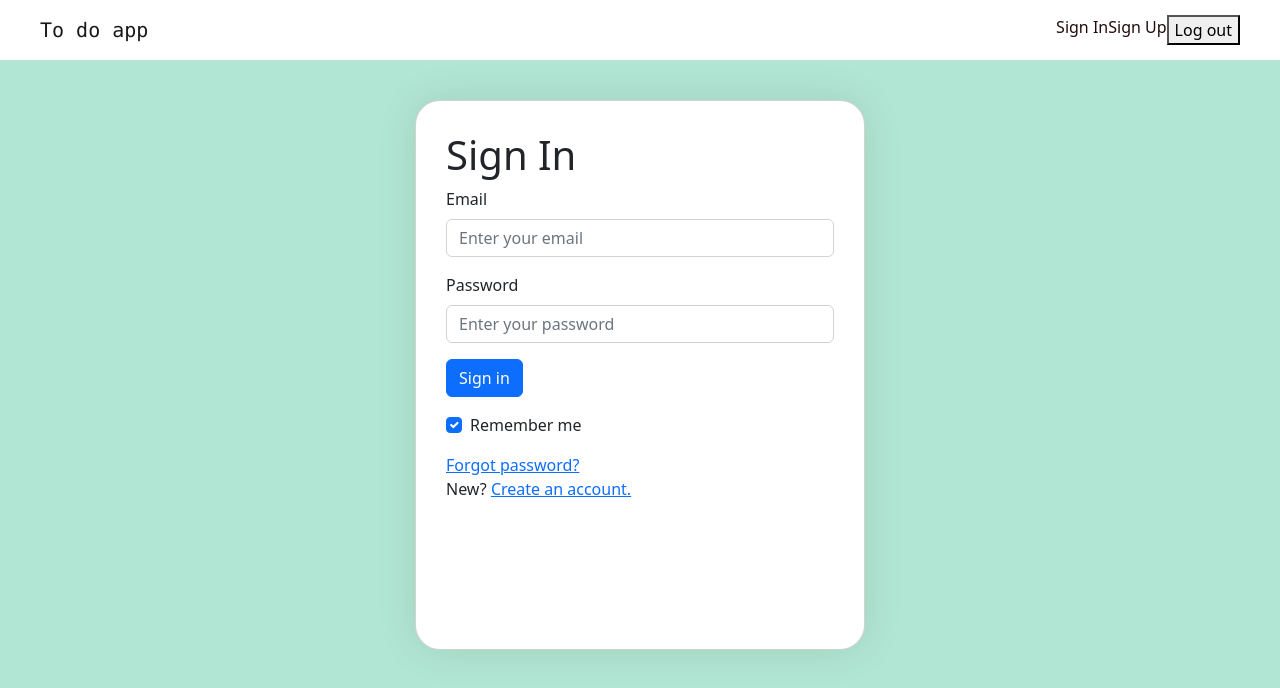
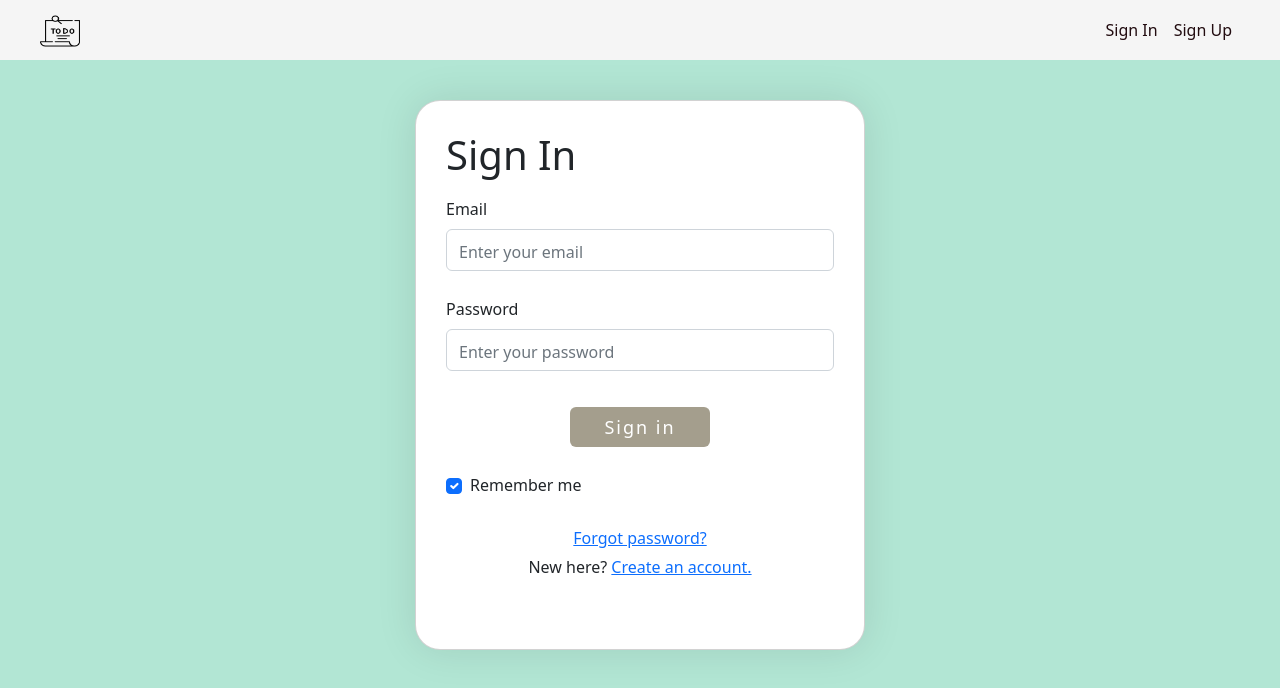
Before and after one commit to Ksenialit/todo-app-project, a Vue app: page /sign-in in a window 1280 px wide. Shown: the top 688 px of the page. Built offline with nearby package versions, Linux system fonts and the light colour scheme.

Commit message:
style finished

```diff
--- a/src/components/Nav.vue
+++ b/src/components/Nav.vue
@@ -1,13 +1,13 @@
 <template>
   <nav class="nav navbar">
     <div>
-      <a class="navbar-brand font-monospace" href="#">To do app</a>
+      <a class="navbar-brand" href="#"><img src="../assets/logo.png" alt="Logo" width="40" height="34" class="d-inline-block align-text-top" /></a>
     </div>
     <div>
       <ul class="nav-items navbar-nav">
-        <li><RouterLink to="/sign-in">Sign In</RouterLink></li>
-        <li><RouterLink to="/sign-up">Sign Up</RouterLink></li>
-        <li><button @click="signOut">Log out</button></li>
+        <li v-if="!this.user" class="p-2"><RouterLink to="/sign-in">Sign In</RouterLink></li>
+        <li v-if="!this.user" class="p-2"><RouterLink to="/sign-up">Sign Up</RouterLink></li>
+        <li v-if="this.user"><button @click="signOut">Log out</button></li>
       </ul>
     </div>
   </nav>
@@ -35,7 +35,7 @@
 
 <style scoped>
   .nav {
-    background-color: white;
+    background-color: #F5F5F5;
     margin-bottom: 40px;
     display: flex;
     justify-content: space-between;
--- a/src/components/SignIn.vue
+++ b/src/components/SignIn.vue
@@ -1,29 +1,29 @@
 <template>
     <h1>Sign In</h1>
-    <form @submit="submit">
+    <form @submit="handleSignIn">
         <div>
             <div class="mb-3">
                 <label for="email" class="form-label">Email</label>
                 <input type="email" placeholder="Enter your email" name="email" v-model="email" class="form-control" required>
             </div>
-            <!-- validar el email en la misma página-->
+
             <div class="mb-3">
-            <label for="password" class="form-label">Password</label>
-            <input type="password" placeholder="Enter your password" name="password" v-model="password" class="form-control" required>
+                <label for="password" class="form-label">Password</label>
+                <input type="password" placeholder="Enter your password" name="password" v-model="password" class="form-control" required>
             </div>
 
-            <div class="mb-3">
-                <button class="btn btn-primary" type="submit" @click="handleSignIn">Sign in</button>
+            <div class="mb-3 button-div">
+                <button class="btn btn-primary" type="submit">Sign in</button>
             </div>
 
             <div class="mb-3 form-check">
-                <input class="form-check-input" type="checkbox" checked="checked" name="remember">
-                <label class="form-check-label">Remember me</label>
+                <input class="form-check-input me-2" type="checkbox" checked="checked" name="remember">
+                <label class="form-check-label mb-2">Remember me</label>
             </div>
 
-            <div class="mb-3">
+            <div class="mb-3 div-links">
                 <a href="">Forgot password?</a>
-                <p>New? <RouterLink to="/Sign-up">Create an account.</RouterLink></p>
+                <p>New here? <RouterLink to="/Sign-up">Create an account.</RouterLink></p>
             </div>
         </div>
     </form>
@@ -68,4 +68,43 @@
 
 <style scoped>
 
+    div label, div input {
+        padding-top: 10px;
+        font-size: 16px;
+    }
+
+    .button-div {
+        display: flex;
+        justify-content: center;
+    }
+
+    .form-check {
+        display: flex;
+        flex-direction: row;
+        align-items: center;
+    }
+
+    button {
+        width: 140px;
+        height: 40px;
+        font-size: 18px;
+        background-color: #A49E8D;
+        border: none;
+        letter-spacing: 2px;
+        margin-top: 20px;
+    }
+
+    button:hover {
+        background-color: #220C10;
+    }
+
+    .div-links {
+        display: flex;
+        flex-direction: column;
+        align-items: center;
+    }
+    div a, div p {
+        padding-top: 5px;
+    }
+
 </style>
--- a/src/components/SignUp.vue
+++ b/src/components/SignUp.vue
@@ -1,6 +1,7 @@
 <template>
+    <div id="create-account">
         <h1>Create an account</h1>
-    <form @submit="submit">
+        <form @submit="handleSignUp">
             <div>
                 <div class="mb-3">
                     <label class="form-label" for="email">Email</label>
@@ -9,31 +10,36 @@
 
                 <div class="mb-3">
                     <label class="form-label" for="password">Password</label>
-                <input class="form-control" type="password" placeholder="Enter your password" name="password" v-model="password" required>
+                    <input class="form-control" type="password" placeholder="Enter your password" name="password" minlength="6" v-model="password" required>
                 </div>
 
                 <div class="mb-3">
                     <label class="form-label" for="repeat-password">Repeat password</label>
-                <input class="form-control" type="password" placeholder="Repeat your password" name="repeat-password" required>
-                <!-- validate second password with function-->
+                    <input class="form-control" type="password" placeholder="Repeat your password" name="repeat-password" minlength="6" v-model="repeatPassword" required>
+
                 </div>
 
                 <div class="mb-3 form-check">
-                <input class="form-check-input" type="checkbox" checked="checked" name="remember">
-                <label class="form-check-label">Remember me</label>
+                    <input class="form-check-input me-2" type="checkbox" checked="checked" name="remember">
+                    <label class="form-check-label mb-2">Remember me</label>
                 </div>
 
                 <div class="mb-3">
                     <p class="form-text">By creating an account, you agree to the Terms of Service and Privacy Policy.</p>
                 </div>
 
-            <div class="mb-3">
-                <button class="btn btn-primary" type="submit" @click="handleSignUp">Sign Up</button>
+                <div class="mb-3 button-div">
+                    <button class="btn btn-primary" type="submit">Sign Up</button>
                 </div>
 
             </div>
-        <!--email de confirmación y alerta de que tiene que confirmar email-->
+
         </form>
+    </div>
+
+    <div id="email-confirmation">
+        <p>You're just one step away from creating you account. Please comfirm your email addres.</p>
+    </div>
   </template>
 
   <script>
@@ -46,7 +52,8 @@
     data() {
         return {
             email: '',
-            password: ''
+            password: '',
+            repeatPassword: ''
         }
     },
     computed: {
@@ -56,16 +63,24 @@
         ... mapActions(UserStore, ['signUp']),
         async handleSignUp(event) {
             event.preventDefault()
+            if (this.validatePassword()) {
                 const userData = {
                     email: this.email,
-                password: this.password
+                    password: this.password,
                 }
                 try {
                     await this.signUp(userData)
+                    document.getElementById('create-account').style.display = 'none'
+                    document.getElementById('email-confirmation').style.display = 'block'
                 } catch (error) {
-                alertexists('User already ')
+                    alert('User already exists')
                 }
-
+            } else {
+                alert('Passwords do not match')
+            }
+        },
+        validatePassword () {
+            return this.password === this.repeatPassword
         }
     },
     }
@@ -73,5 +88,38 @@
   </script>
 
   <style scoped>
+    #create-account {
+        display: block;
+    }
+    #email-confirmation {
+        display: none;
+    }
+    div label, div input {
+        padding-top: 6px;
+    }
 
+    .form-check {
+        display: flex;
+        flex-direction: row;
+        align-items: center;
+    }
+
+
+    .button-div {
+        display: flex;
+        justify-content: center;
+    }
+
+    button {
+        width: 140px;
+        height: 40px;
+        font-size: 18px;
+        background-color: #A49E8D;
+        border: none;
+        letter-spacing: 2px;
+    }
+
+    button:hover {
+        background-color: #220C10;
+    }
   </style>
--- a/src/pages/Dashboard.vue
+++ b/src/pages/Dashboard.vue
@@ -1,8 +1,8 @@
 <template>
-  <h2 class="font-monospace">Welcome back!</h2>
+  <h2>Welcome back!</h2>
   <section class="card">
     <div>
-      <h3 class="text-center font-monospace">To do list</h3>
+      <h3 class="text-center">To do list</h3>
 
       <div class="todo-input">
         <input type="text" v-model="newTask" @keydown.enter="handleNewTask(this.newTask, this.user.id)" placeholder="Write your to do">
@@ -99,10 +99,28 @@
     background: none;
     border: none;
     color: #4ec5c1;
-    font-size: 24px;
+    font-size: 26px;
     position: absolute;
     top: 50%;
     right: 20px;
     transform: translateY(-50%);
 }
+
+.todo-input input::placeholder {
+  font-size: 18px;
+}
+
+h2 {
+  margin-bottom: 40px;
+}
+
+h3 {
+  margin-bottom: 20px;
+
+}
+
+h4 {
+ margin: 30px 0 10px 0;
+ font-size: 20px;
+}
   </style>
--- a/src/static/main.css
+++ b/src/static/main.css
@@ -1,6 +1,7 @@
 #app {
     background-color: #B2E6D4;
     min-height: 100vh;
+    padding-bottom: 80px;
 }
 
 .card {
@@ -12,4 +13,5 @@
     margin: 0 auto;
     width: 100%;
     min-height: 550px;
+
 }
--- a/src/store/user.js
+++ b/src/store/user.js
@@ -21,7 +21,7 @@ export default defineStore('user', {
         password
       });
       if (error) throw error;
-      if (user) this.user = user;
+      if (user.identities.length === 0) throw "User already exists"
     },
     async signIn ({ email, password }) {
       const { data: { user }, error } = await supabase.auth.signInWithPassword({
```
Also changed, not shown: src/assets/logo.png (added). Lines whose indentation alone changed are shown as unchanged.
